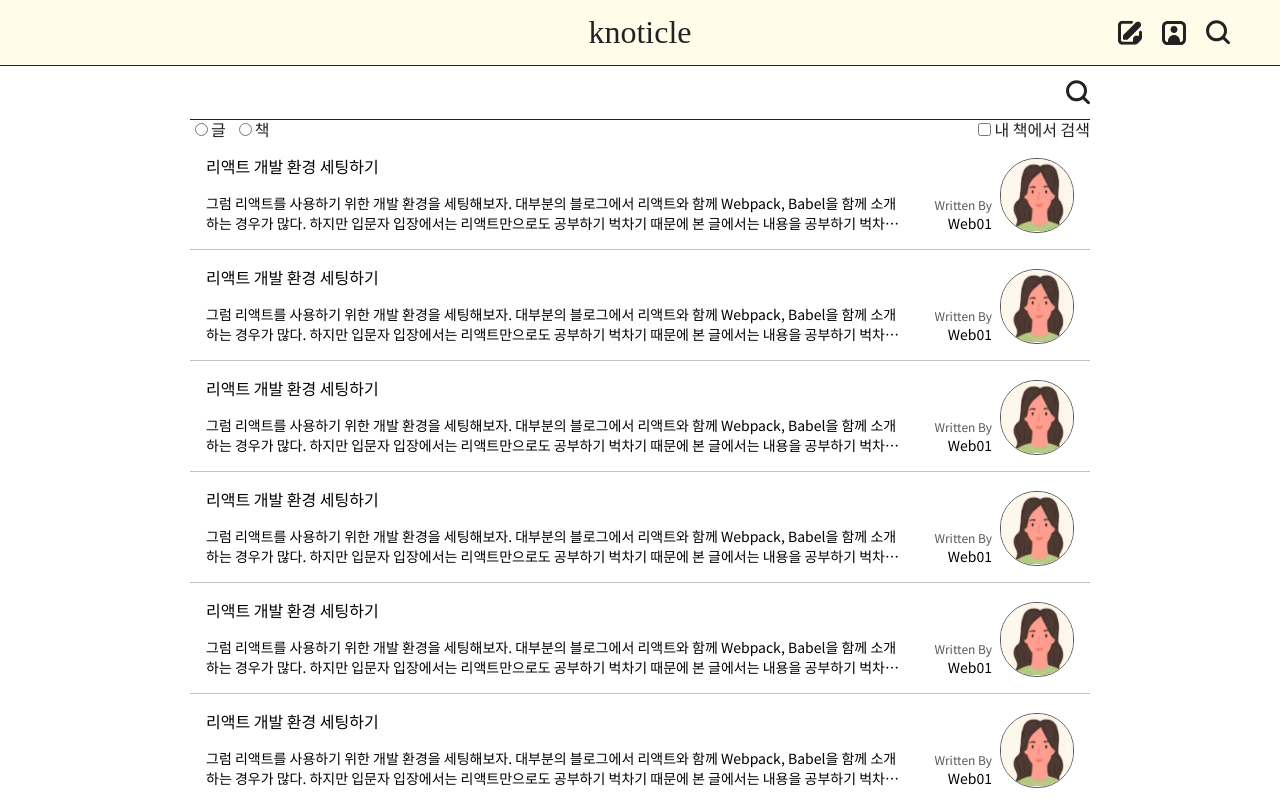
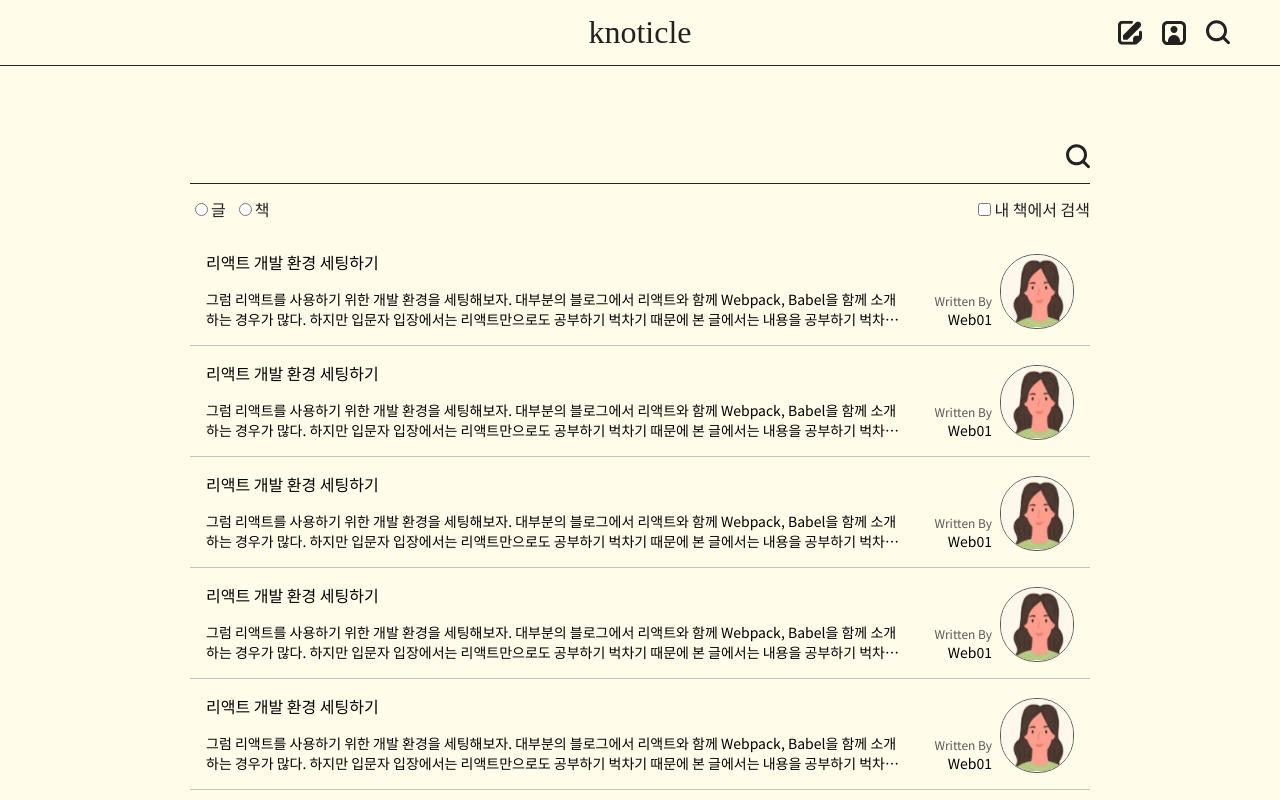
Before and after one commit to boostcampwm-2022/web01-knoticle, a Next.js app in the folder frontend/: page /search in a window 1280 px wide. Shown: the top 800 px of the page. Built offline with nearby package versions, Linux system fonts and the light colour scheme; a web font is replaced by a local one.

Commit message:
feat: 검색 페이지 전체 레이아웃 조정 - #26

```diff
--- a/frontend/components/Search/SearchBar/styled.ts
+++ b/frontend/components/Search/SearchBar/styled.ts
@@ -1,6 +1,7 @@
 import styled from 'styled-components';
 
 export const SearchBarWrapper = styled.div`
+  margin-bottom: 16px;
   border-bottom: 1px solid var(--title-active-color);
   display: flex;
   align-items: center;
@@ -8,6 +9,7 @@ export const SearchBarWrapper = styled.div`
 
 export const SearchBarInput = styled.input`
   flex: 1;
+  background-color: var(--light-yellow-color);
   padding: 8px;
   border: none;
   outline: none;
--- a/frontend/components/Search/SearchFilter/styled.ts
+++ b/frontend/components/Search/SearchFilter/styled.ts
@@ -1,6 +1,7 @@
 import styled from 'styled-components';
 
 export const FilterWrapper = styled.div`
+  margin-bottom: 16px;
   display: flex;
   justify-content: space-between;
 `;
@@ -15,4 +16,6 @@ export const FilterLabel = styled.label`
   color: var(--title-active-color);
 `;
 
-export const FilterButton = styled.input``;
+export const FilterButton = styled.input`
+  accent-color: var(--primary-color);
+`;
--- a/frontend/components/Search/styled.ts
+++ b/frontend/components/Search/styled.ts
@@ -1,6 +1,10 @@
 import styled from 'styled-components';
 
-// eslint-disable-next-line import/prefer-default-export
+export const SearchWrapper = styled.div`
+  padding-top: 64px;
+  background-color: var(--light-yellow-color);
+`;
+
 export const SearchArea = styled.div`
   margin: 0 auto;
   max-width: 900px;
--- a/frontend/components/search/SearchBar/styled.ts
+++ b/frontend/components/search/SearchBar/styled.ts
@@ -1,6 +1,7 @@
 import styled from 'styled-components';
 
 export const SearchBarWrapper = styled.div`
+  margin-bottom: 16px;
   border-bottom: 1px solid var(--title-active-color);
   display: flex;
   align-items: center;
@@ -8,6 +9,7 @@ export const SearchBarWrapper = styled.div`
 
 export const SearchBarInput = styled.input`
   flex: 1;
+  background-color: var(--light-yellow-color);
   padding: 8px;
   border: none;
   outline: none;
--- a/frontend/components/search/SearchFilter/styled.ts
+++ b/frontend/components/search/SearchFilter/styled.ts
@@ -1,6 +1,7 @@
 import styled from 'styled-components';
 
 export const FilterWrapper = styled.div`
+  margin-bottom: 16px;
   display: flex;
   justify-content: space-between;
 `;
@@ -15,4 +16,6 @@ export const FilterLabel = styled.label`
   color: var(--title-active-color);
 `;
 
-export const FilterButton = styled.input``;
+export const FilterButton = styled.input`
+  accent-color: var(--primary-color);
+`;
--- a/frontend/components/search/styled.ts
+++ b/frontend/components/search/styled.ts
@@ -1,6 +1,10 @@
 import styled from 'styled-components';
 
-// eslint-disable-next-line import/prefer-default-export
+export const SearchWrapper = styled.div`
+  padding-top: 64px;
+  background-color: var(--light-yellow-color);
+`;
+
 export const SearchArea = styled.div`
   margin: 0 auto;
   max-width: 900px;
--- a/frontend/pages/search.tsx
+++ b/frontend/pages/search.tsx
@@ -2,7 +2,7 @@ import GNB from '../components/common/GNB';
 import SearchBar from '../components/search/SearchBar';
 import SearchFilter from '../components/search/SearchFilter';
 import SearchListItem from '../components/search/SearchListItem';
-import { SearchArea, SearchResult } from '../components/search/styled';
+import { SearchArea, SearchResult, SearchWrapper } from '../components/search/styled';
 
 export default function Search() {
   const items = Array.from({ length: 50 });
@@ -10,6 +10,7 @@ export default function Search() {
   return (
     <>
       <GNB />
+      <SearchWrapper>
         <SearchArea>
           <SearchBar />
           <SearchFilter />
@@ -19,6 +20,7 @@ export default function Search() {
             ))}
           </SearchResult>
         </SearchArea>
+      </SearchWrapper>
     </>
   );
 }
```
Lines whose indentation alone changed are shown as unchanged.
